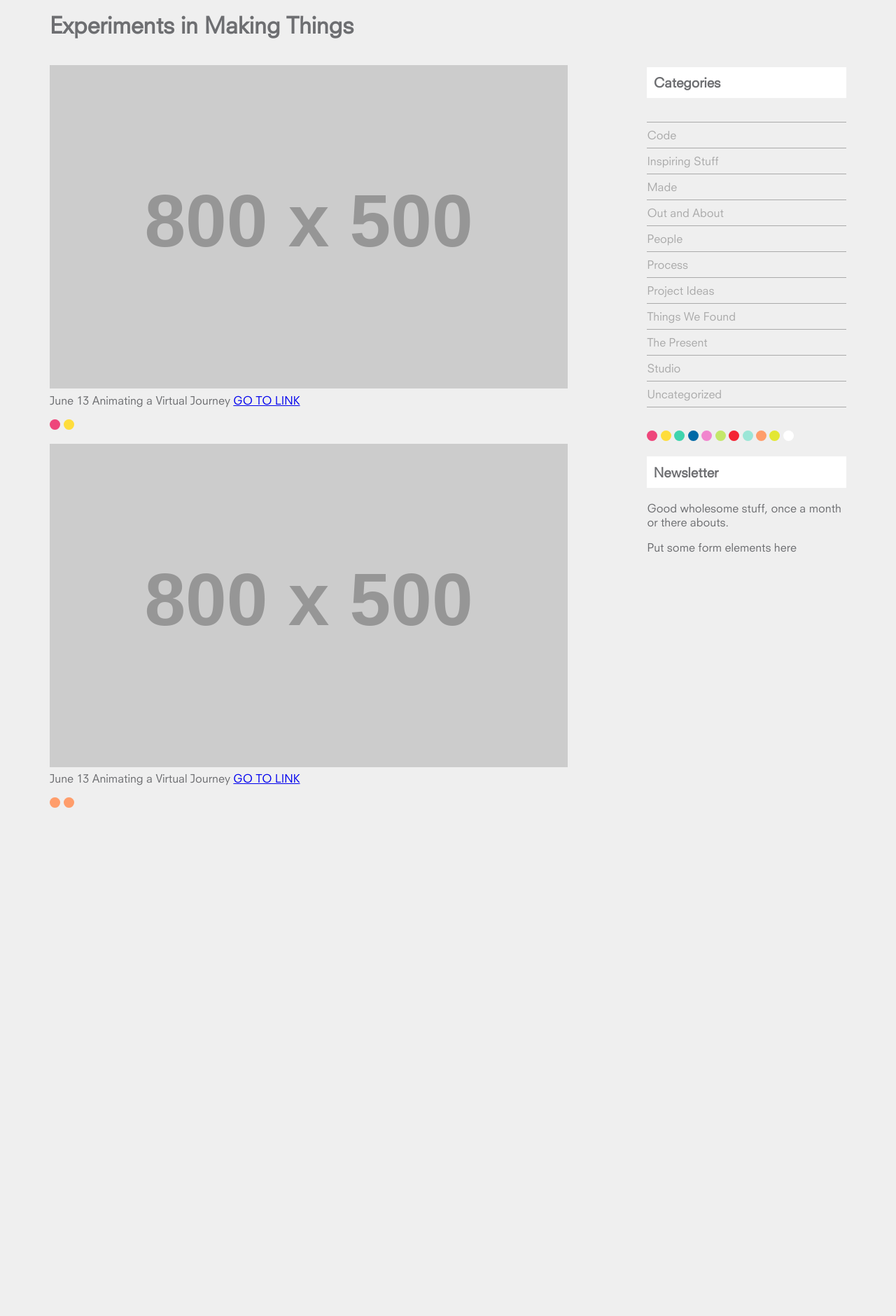
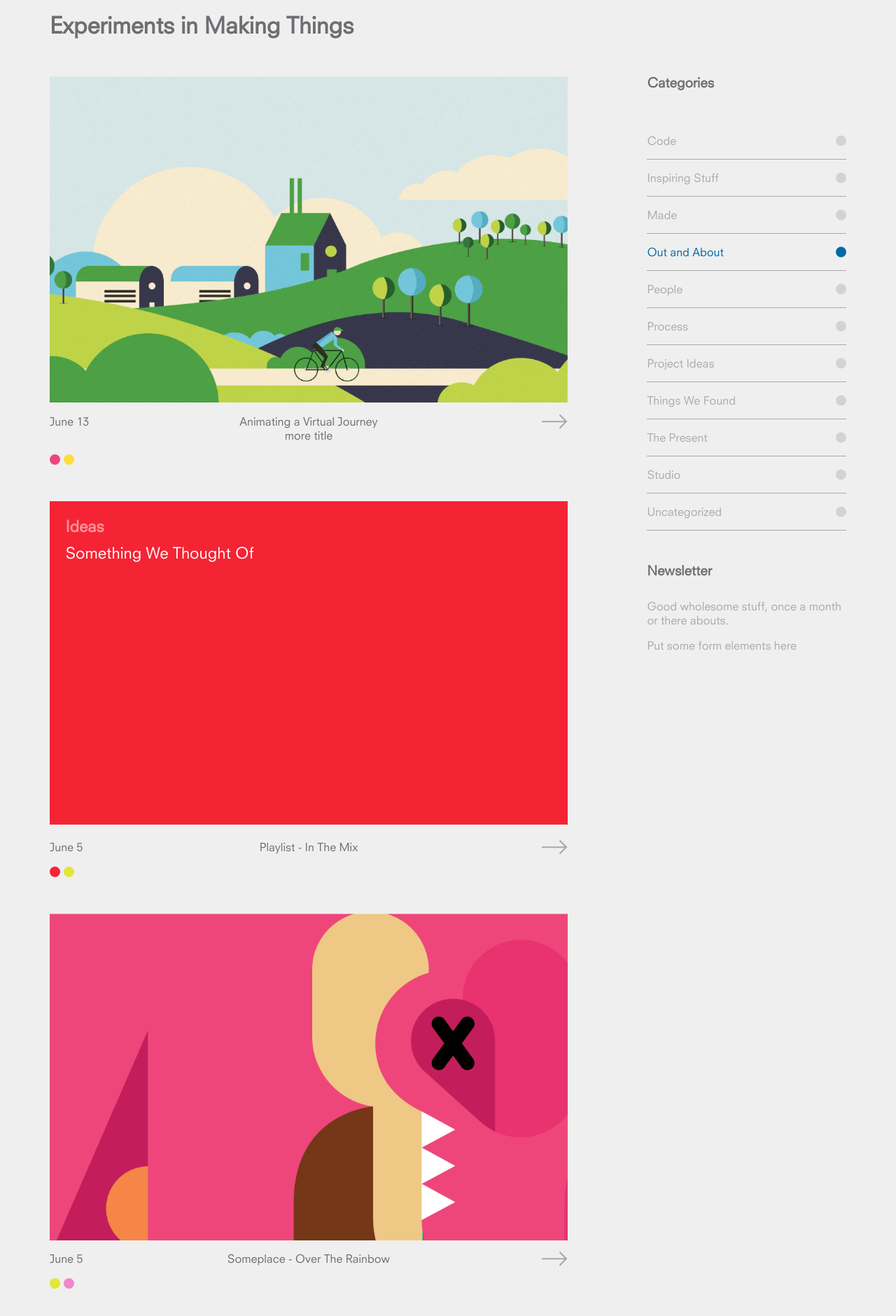
Before and after one commit to EMT/fieldwork-v2, a Jekyll site: the page built from blog-list.html, in a window 1280 px wide, cut to the strip 112-2005 px from the top of the page. Shown: the top 1880 px of the strip at 70% size. Built offline with Jekyll 4.4.1, drawn with Linux system fonts in a browser that asks for light colours; nearby versions of some CDN libraries; before the commit the page ends 1286 px from its top, so only the background shows below that.

Commit message:
Restructure categories system, update sidebar.

```diff
--- a/blog-list.html
+++ b/blog-list.html
@@ -11,35 +11,52 @@ layout: default
 		<li>
 			<article class="post code">
 				<div class="post-image">
-					<img src="http://placehold.it/800x500" alt="">
+					<img src="/images/fw-blog-test-post.png" alt="">
 				<span class="category">Code</span>
 				<p>Animating a Virtual Journey</p>
 				</div>
 				<div class="post-meta-data">
 					<span class="date">June 13</span>
-					<span class="title">Animating a Virtual Journey</span>
-					<a href="#">GO TO LINK</a>
+					<span class="title">Animating a Virtual Journey<br>more title</span>
+					<span class="go-to"><a href="#"></a></span>
 					<ul class="category-icons">
 						<li class="code"><a class="tag" href="#"></a></li>
-						<li class="insipiring"><a class="tag" href="#"></a></li>
+						<li class="inspiring"><a class="tag" href="#"></a></li>
 					</ul>
 				</div>
 			</article>
 		</li>
 		<li>
-			<article class="post present">
+			<article class="post ideas">
 				<div class="post-image">
-					<img src="http://placehold.it/800x500" alt="">
-				<span class="category">Code</span>
-				<p>Animating a Virtual Journey</p>
+					<h5 class="category">Ideas</h5>
+					<p>Something We Thought Of</p>
 				</div>
 				<div class="post-meta-data">
-					<span class="date">June 13</span>
-					<span class="title">Animating a Virtual Journey</span>
-					<a href="#">GO TO LINK</a>
+					<span class="date">June 5</span>
+					<span class="title">Playlist - In The Mix</span>
+					<span class="go-to"><a href="#"></a></span>
 					<ul class="category-icons">
-						<li class="design"><a class="tag" href="#"></a></li>
-						<li class="present"><a class="tag" href="#"></a></li>
+						<li class="ideas"><a class="tag" href="#"></a></li>
+						<li class="studio"><a class="tag" href="#"></a></li>
+					</ul>
+				</div>
+			</article>
+		</li>
+		<li>
+			<article class="post studio">
+				<div class="post-image">
+					<img src="/images/fw-blog-test-post-2.png" alt="">
+					<h5 class="category">Out And About</h5>
+					<p>I'm hidden, Eeep - you can use me as a backup incase images don't load.</p>
+				</div>
+				<div class="post-meta-data">
+					<span class="date">June 5</span>
+					<span class="title">Someplace - Over The Rainbow</span>
+					<span class="go-to"><a href="#"></a></span>
+					<ul class="category-icons">
+						<li class="studio"><a class="tag" href="#"></a></li>
+						<li class="people"><a class="tag" href="#"></a></li>
 					</ul>
 				</div>
 			</article>
@@ -51,9 +68,9 @@ layout: default
 	<h3>Categories</h3>
 	<ul class="category-links">
 		<li class="code"><a href="#">Code</a></li>
-		<li class="insipiring"><a href="#">Inspiring Stuff</a></li>
+		<li class="inspiring"><a href="#">Inspiring Stuff</a></li>
 		<li class="made"><a href="#">Made</a></li>
-		<li class="out-and-about"><a href="#">Out and About</a></li>
+		<li class="out-and-about active"><a href="#">Out and About</a></li>
 		<li class="people"><a href="#">People</a></li>
 		<li class="process"><a href="#">Process</a></li>
 		<li class="ideas"><a href="#">Project Ideas</a></li>
@@ -61,19 +78,6 @@ layout: default
 		<li class="present"><a href="#">The Present</a></li>
 		<li class="studio"><a href="#">Studio</a></li>
 		<li class="uncategorized"><a href="#">Uncategorized</a></li>
-	</ul>
-	<ul class="category-icons">
-		<li class="code"><a class="tag" href="#"></a></li>
-		<li class="insipiring"><a class="tag" href="#"></a></li>
-		<li class="made"><a class="tag" href="#"></a></li>
-		<li class="out-and-about"><a class="tag" href="#"></a></li>
-		<li class="people"><a class="tag" href="#"></a></li>
-		<li class="process"><a class="tag" href="#"></a></li>
-		<li class="ideas"><a class="tag" href="#"></a></li>
-		<li class="found"><a class="tag" href="#"></a></li>
-		<li class="present"><a class="tag" href="#"></a></li>
-		<li class="studio"><a class="tag" href="#"></a></li>
-		<li class="uncategorized"><a class="tag" href="#"></a></li>
 	</ul>
 	<h3>Newsletter</h3>
 	<p>Good wholesome stuff, once a month or there abouts.</p>
--- a/css/_blog.scss
+++ b/css/_blog.scss
@@ -11,6 +11,14 @@
 	width: 25%;
 }
 
+.sidebar {
+	color: rgb(167, 169, 172);
+}
+
+.sidebar h3 {
+	color: rgb(109, 110, 113);
+}
+
 $blog-pink: rgb(238,70,123);
 $blog-yellow: rgb(254,221,60);
 $blog-turquoise: rgb(63,212,173);
@@ -22,58 +30,99 @@ $blog-blue--light: rgb(155,230,215);
 $blog-orange: rgb(255,157,107);
 $blog-pale-green: rgb(227,231,51);
 
-// Category links
+// Category colors + backgrounds
 
-.category-links {
+// Background
 
-	.code a:hover, .code.active a {
+li.code a.tag, li.code:hover a:after, li.code.active a:after, .code .post-image {
+	background: $blog-pink;
+}
+
+li.inspiring a.tag, li.inspiring:hover a:after, li.inspiring.active a:after, .inspiring .post-image {
+	background: $blog-yellow;
+}
+
+li.made a.tag, li.made:hover a:after, li.made.active a:after, .made .post-image {
+	background: $blog-turquoise;
+}
+
+li.out-and-about a.tag, li.out-and-about:hover a:after, li.out-and-about.active a:after, .out-and-about .post-image {
+	background: $blog-blue;
+}
+
+li.people a.tag, li.people:hover a:after, li.people.active a:after, .people .post-image {
+	background: $blog-pink--light;
+}
+
+li.process a.tag, li.process:hover a:after, li.process.active a:after, .process .post-image {
+	background: $blog-lime-green;
+}
+
+li.ideas a.tag, li.ideas:hover a:after,l i.ideas.active a:after, .ideas .post-image {
+	background: $blog-red;
+}
+
+li.found a.tag, li.found:hover a:after, li.found.active a:after, .found .post-image {
+	background: $blog-blue--light;
+}
+
+li.present a.tag, li.present:hover a:after, li.present.active a:after, .present .post-image {
+	background: $blog-orange;
+}
+
+li.studio a.tag, li.studio:hover a:after, li.studio.active a:after, .studio .post-image {
+	background: $blog-pale-green;
+}
+
+// Color
+
+li.code a:hover, li.code.active a {
 	color: $blog-pink;
 }
 
-	.insipiring a:hover, .inspiring.active a {
+li.inspiring a:hover, li.inspiring.active a {
 	color: $blog-yellow;
 }
 
-	.made a:hover, .made.active a {
+li.made a:hover, li.made.active a {
 	color: $blog-turquoise;
 }
 
-	.out-and-about a:hover, .out-and-about.active a {
+li.out-and-about a:hover, li.out-and-about.active a {
 	color: $blog-blue;
 }
 
-	.people a:hover, .people.active a {
+li.people a:hover, li.people.active a {
 	color: $blog-pink--light;
 }
 
-	.process a:hover, .process.active a {
+li.process a:hover, li.process.active a {
 	color: $blog-lime-green;
 }
 
-	.ideas a:hover, .ideas.active a {
+li.ideas a:hover, li.ideas.active a {
 	color: $blog-red;
 }
 
-	.found a:hover, .found.active a {
+li.found a:hover, li.found.active a {
 	color: $blog-blue--light;
 }
 
-	.present a:hover, .present.active a {
+li.present a:hover, li.present.active a {
 	color: $blog-orange;
 }
 
-	.studio a:hover, .studio.active a {
+li.studio a:hover, li.studio.active a {
 	color: $blog-pale-green;
 }
 
 // .uncategorized {
 // 	color: ;
 // }
-}
+
 
 .sidebar h3 {
-	background: rgb(255,255,255);
-	padding: 0.6em 0.5em;
+	padding: 0.6em 0.5em 0.6em 0;
 }
 
 .category-links {
@@ -84,17 +133,12 @@ $blog-pale-green: rgb(227,231,51);
 .category-links a {
 	text-decoration: none;
 	color: rgb(170,170,170);
-	border-top: 1px solid;
-	border-bottom: 1px solid;
+	border-bottom: 1px solid rgb(170,170,170);
 	display: block;
-	padding: 0.5em 0;
-	margin-top: -1px;
+	padding: 1em 0;
+	position: relative;
 }
 
-.category-links a:hover {
-	z-index: 20;
-	position: relative;
-}
 
 .category-icons {
 	list-style: none;
@@ -102,87 +146,56 @@ $blog-pale-green: rgb(227,231,51);
 	padding: 0;
 }
 
-.category-icons a {
+.category-icons li {
+	display: inline-block;
+}
+
+.category-icons a.tag, .category-links a:after  {
+	content: '';
 	display: block;
 	height: 15px;
 	width: 15px;
 	border-radius: 15px;
-	background: rgb(255,255,255);
+	position: relative;
+	background: rgb(209, 211, 212);
 }
 
-.category-icons li {
-	display: inline-block;
+.category-links a:after {
+	position: absolute;
+	right: 0;
+	top: 50%;
+	-webkit-transform: translateY(-50%);
+	-moz-transform: translateY(-50%);
+	-ms-transform: translateY(-50%);
+	-o-transform: translateY(-50%);
+	transform: translateY(-50%);
 }
 
-.category-icons, .post-list {
-
-	.code {
-		a.tag, .post-image {
-			background: $blog-pink;
-		}
+.category-icons a.tag:hover:after, .category-icons a.tag.active:after {
+	content: '';
+	display: block;
+	top: 4px;
+	left: 4px;
+	right: 4px;
+	bottom: 4px;
+	border-radius: 15px;
+	background: rgb(255,255,255);
+	position: absolute;
 }
 
-	.insipiring {
-		a.tag, .post-image {
-			background: $blog-yellow;
-		}
-	}
 
-	.made {
-		a.tag, .post-image {
-			background: $blog-turquoise;
-		}
-	}
-
-	.out-and-about {
-		a.tag, .post-image {
-			background: $blog-blue;
-		}
-	}
-
-	.people {
-		a.tag, .post-image {
-			background: $blog-pink--light;
-		}
-	}
-
-	.process {
-		a.tag, .post-image {
-			background: $blog-lime-green;
-		}
-	}
-
-	.ideas {
-		a.tag, .post-image {
-			background: $blog-red;
-		}
-	}
-
-	.found {
-		a.tag, .post-image {
-			background: $blog-blue--light;
-		}
-	}
-
-	.present {
-		a.tag, .post-image {
-			background: $blog-orange;
-		}
-	}
-
-	.studio {
-		a.tag, .post-image {
-			background: $blog-pale-green;
-		}
-	}
-}
-
-// Posts
+// Posts lists
 
 .post-list {
 	padding: 0;
 	list-style: none;
 }
+
+.post-list > li {
+	margin: 2em 0;
+}
+
+// No Image styles
 
 .post img {
 	width: 100%;
@@ -195,17 +208,20 @@ $blog-pale-green: rgb(227,231,51);
 .post-image {
 	position: relative;
 	height: 0;
-	padding: 3% 3% 59.5% 3%;
-	margin: 0 0 0.3em 0;
+	padding: 3% 3% 59.4% 3%;
+	margin: 0 0 1em 0;
+
 	// Temp Typography stuff - please remove me!
-
 	font-size: 22px;
 
 }
 
 .post-image .category {
 	color: rgba(255,255,255,0.5);
+	margin: 0;
 
+	// Temp Typography stuff - please remove me!
+	font-size: 22px;
 }
 
 .post-image p {
@@ -213,6 +229,46 @@ $blog-pale-green: rgb(227,231,51);
 	margin: 0.5em 0;
 }
 
+.post .category-icons {
+	float: left;
+	width: 100%;
+}
+
+.post-meta-data:after {
+	content: '';
+	display: block;
+	clear: both;
+}
+
+
+
+// Post -- Clean this up - seems a bit meh.
+
 .post .title {
 	text-align: center;
+	display: block;
+	float: left;
+	width: 50%;
 }
+
+.post .date {
+	float: left;
+	width: 25%;
+	display: block;
+}
+
+.post .go-to {
+	float: left;
+	width: 25%;
+	display: block;
+}
+
+// a needs a hover state.
+
+.post .go-to a {
+	display: block;
+	height: 21px;
+	width: 37px;
+	background: url("../images/blog-arrow.png");
+	float: right;
+}
```
Lines whose indentation alone changed are shown as unchanged.
